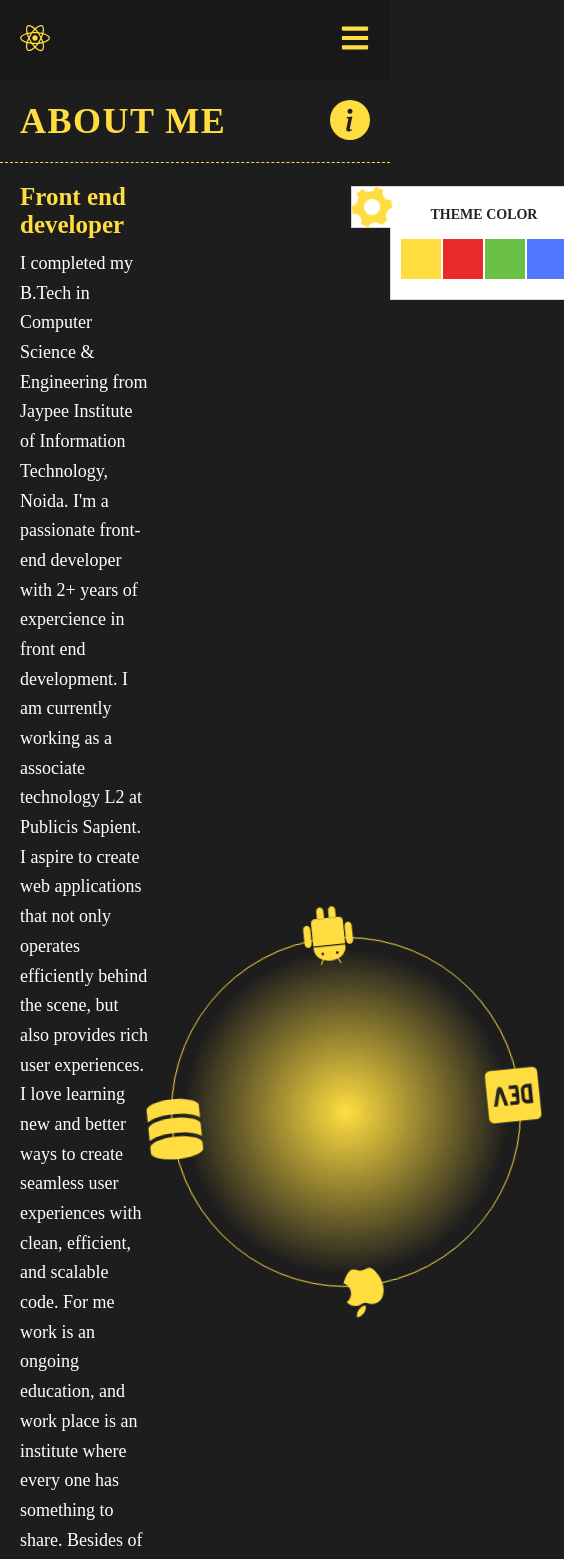
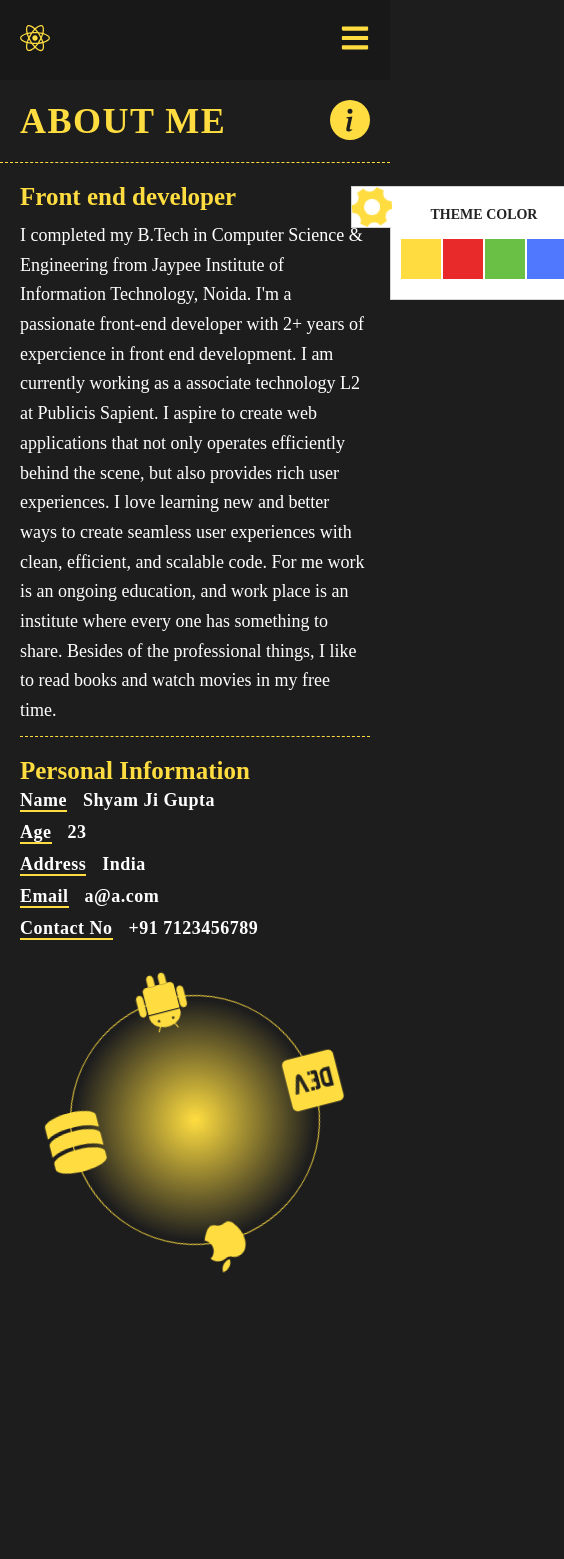
Before and after one commit to capi20/portfolio-template-react, a React (Create React App) app: page /about in a window 390 px wide. Shown: the top 1559 px of the page, 564 px wide, since content can reach past the window. After the commit the page ends 1313 px from the top, so only its background shows below. Built offline with nearby package versions, Linux system fonts and the light colour scheme.

Commit message:
made about page responsive

```diff
--- a/src/containers/about/styles.scss
+++ b/src/containers/about/styles.scss
@@ -104,6 +104,46 @@
 	}
 }
 
+@media only screen and (max-width: 768px) {
+	.about__content {
+		flex-direction: column;
+
+		&__servicesWrapper {
+			margin-top: 2rem;
+			margin-bottom: 2rem;
+
+			&__innerContent {
+				width: 25rem;
+				height: 25rem;
+				background: radial-gradient(
+					100px,
+					var(--selected-theme-main-color),
+					transparent 120%
+				);
+
+				div {
+					&:nth-child(1) {
+						top: -15%;
+						left: 38.5%;
+					}
+					&:nth-child(2) {
+						right: -11%;
+						top: 41%;
+					}
+					&:nth-child(3) {
+						bottom: -12%;
+						left: 39%;
+					}
+					&:nth-child(4) {
+						top: 41.5%;
+						left: -12%;
+					}
+				}
+			}
+		}
+	}
+}
+
 @keyframes rotation {
 	100% {
 		transform: rotate(360deg);
```
